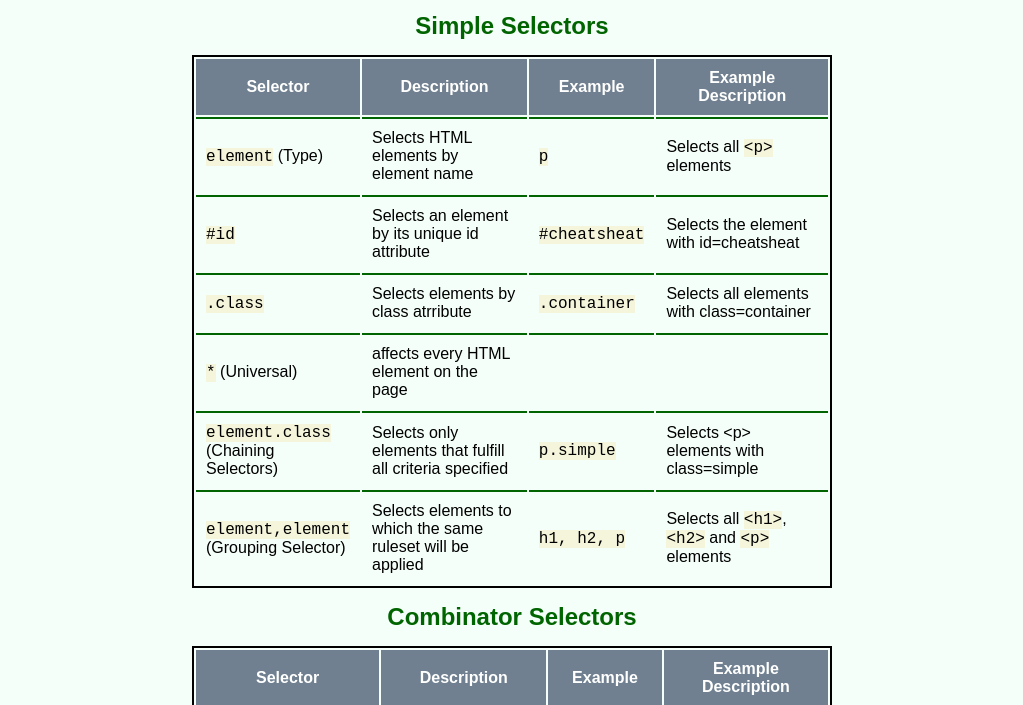
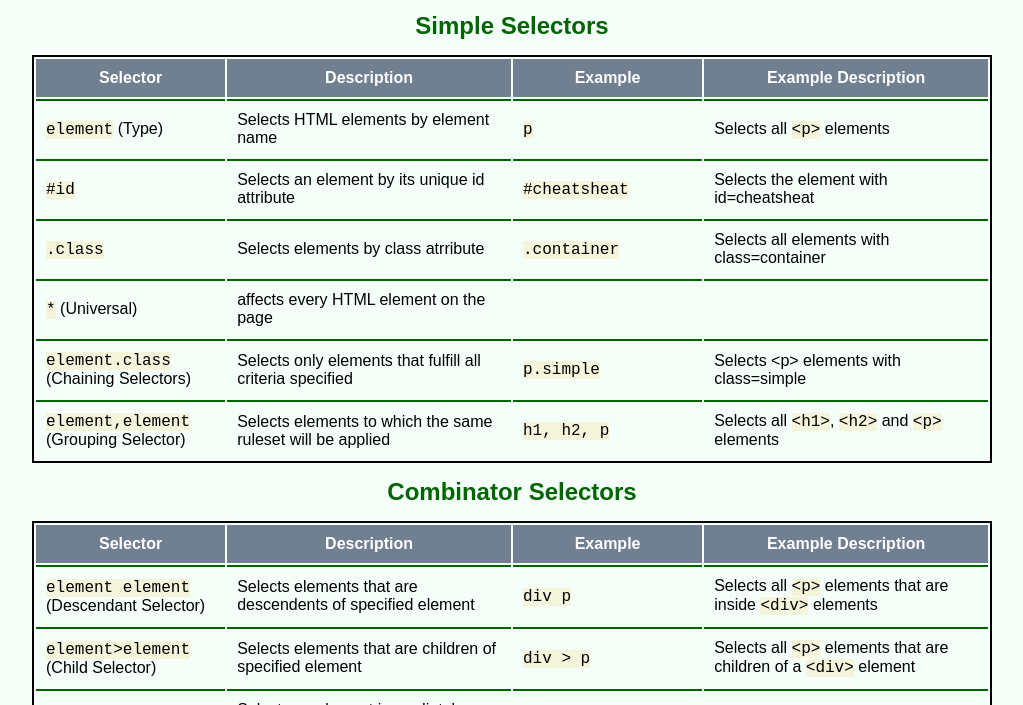
Before and after one commit to ViannaF/cheatsheet, a plain HTML site: page index.html in a window 1280 px wide. Shown: the part 50-755 px from the top of the page, without its empty margins (128-1151 px from the left). Drawn offline with Linux system fonts and the light colour scheme.

Commit message:
Change width of table

```diff
--- a/styles.css
+++ b/styles.css
@@ -26,7 +26,7 @@ h2 {
 
 table {
     border: 2px solid black;
-    width: 50%;
+    width: 75%;
     margin: 0 auto;
 }
 
```
